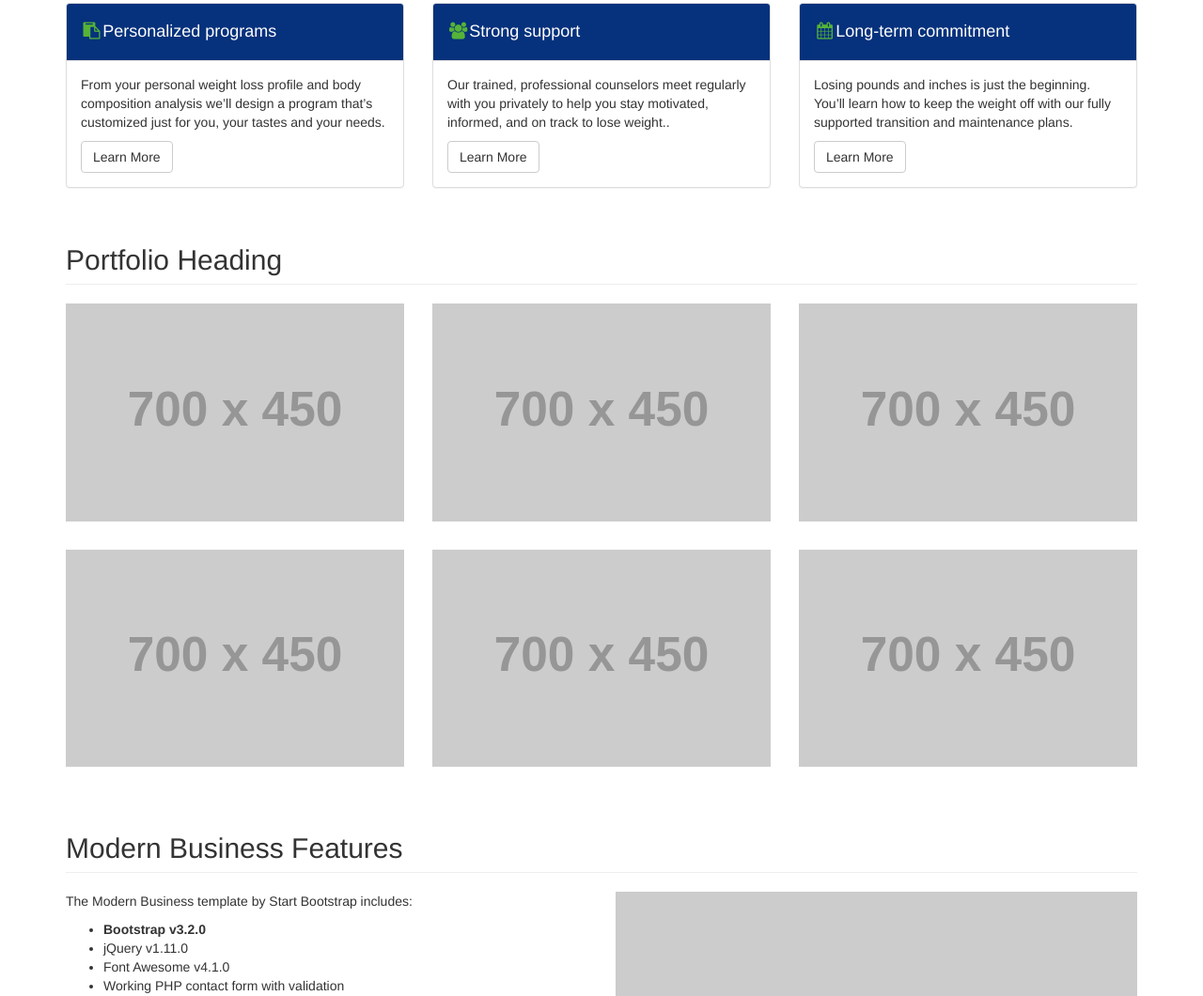
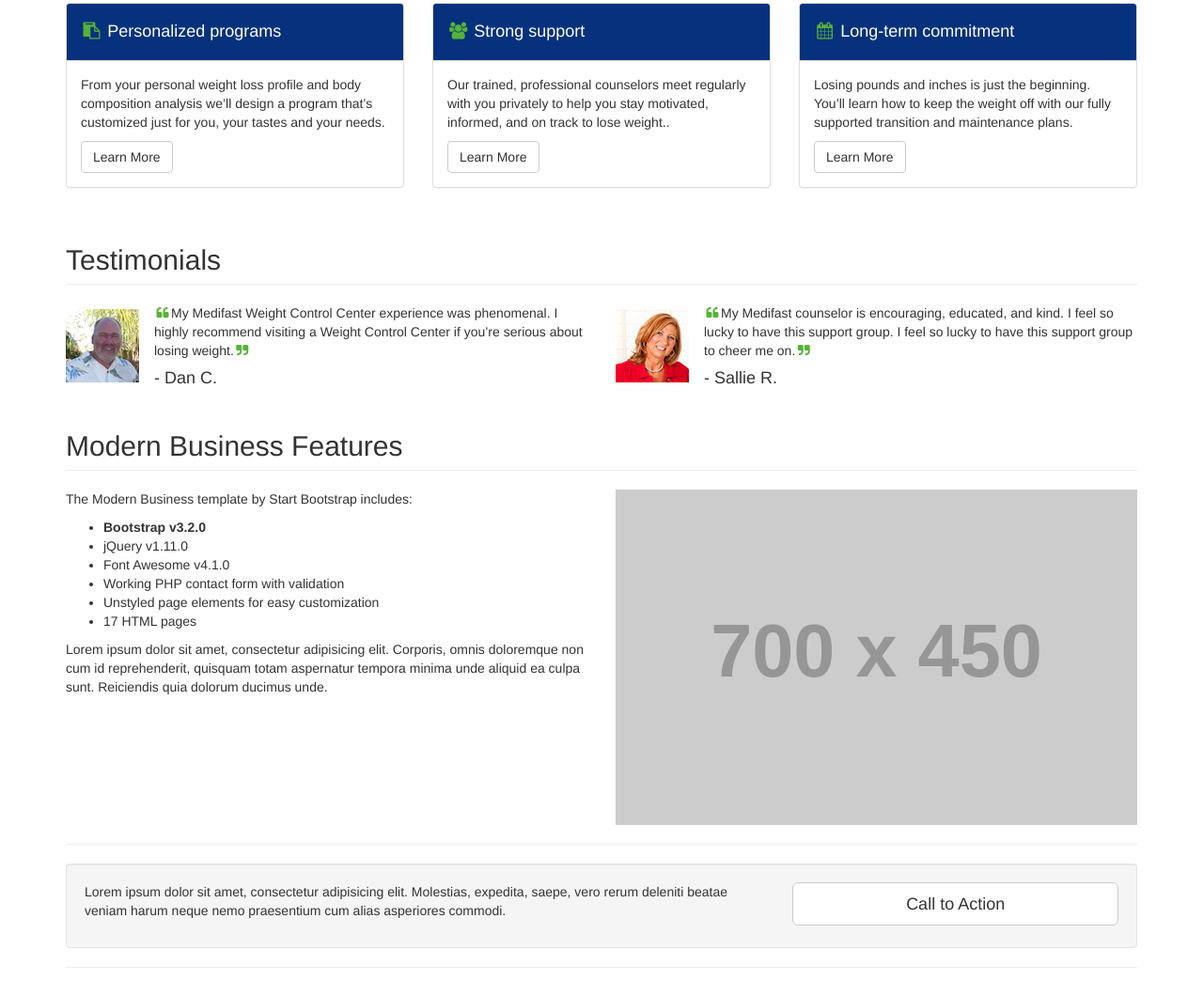
Before and after one commit to hytlee72/MF, a plain HTML site: page index.html in a window 1280 px wide. Shown: the part 898-1958 px from the top of the page at 94% size. Drawn offline with Linux system fonts and the light colour scheme; placeholder pictures from the web are drawn by us.

Commit message:
Add testimonial section to main page

```diff
--- a/index.html
+++ b/index.html
@@ -187,7 +187,7 @@
             <div class="col-md-4">
                 <div class="panel panel-default">
                     <div class="panel-heading">
-                        <h4><i class="fa fa-fw fa-pie-chart"></i>Simple plans</h4>
+                        <h4><i class="fa fa-fw fa-pie-chart"></i> Simple plans</h4>
                     </div>
                     <div class="panel-body">
                         <p>Our weight loss plans are easy to follow and feature our Medifast Meals – delicious, convenient and easy to prepare.</p>
@@ -198,7 +198,7 @@
             <div class="col-md-4">
                 <div class="panel panel-default">
                     <div class="panel-heading">
-                        <h4><i class="fa fa-fw fa-user-md"></i>Smart formula</h4>
+                        <h4><i class="fa fa-fw fa-user-md"></i> Smart formula</h4>
                     </div>
                     <div class="panel-body">
                         <p>Our meals are doctor developed — Medifast is the weight loss brand recommended by over 20,000 doctors since 1980.</p>
@@ -209,7 +209,7 @@
             <div class="col-md-4">
                 <div class="panel panel-default">
                     <div class="panel-heading">
-                        <h4><i class="fa fa-fw fa-clipboard"></i>Personalized programs</h4>
+                        <h4><i class="fa fa-fw fa-clipboard"></i> Personalized programs</h4>
                     </div>
                     <div class="panel-body">
                         <p>From your personal weight loss profile and body composition analysis we’ll design a program that’s customized just for you, your tastes and your needs.</p>
@@ -220,7 +220,7 @@
             <div class="col-md-4">
                 <div class="panel panel-default">
                     <div class="panel-heading">
-                        <h4><i class="fa fa-fw fa-users"></i>Strong support</h4>
+                        <h4><i class="fa fa-fw fa-users"></i> Strong support</h4>
                     </div>
                     <div class="panel-body">
                         <p>Our trained, professional counselors meet regularly with you privately to help you stay motivated, informed, and on track to lose weight..</p>
@@ -231,7 +231,7 @@
              <div class="col-md-4">
                 <div class="panel panel-default">
                     <div class="panel-heading">
-                        <h4><i class="fa fa-fw fa-calendar"></i>Long-term commitment</h4>
+                        <h4><i class="fa fa-fw fa-calendar"></i> Long-term commitment</h4>
                     </div>
                     <div class="panel-body">
                         <p>Losing pounds and inches is just the beginning. You’ll learn how to keep the weight off with our fully supported transition and maintenance plans.</p>
@@ -242,40 +242,42 @@
         </div>
         <!-- /.row -->
 
-        <!-- Portfolio Section -->
+        <!-- Testimonials Section -->
         <div class="row">
             <div class="col-lg-12">
-                <h2 class="page-header">Portfolio Heading</h2>
+                <h2 class="page-header">Testimonials</h2>
             </div>
-            <div class="col-md-4 col-sm-6">
-                <a href="portfolio-item.html">
-                    <img class="img-responsive img-portfolio img-hover" src="http://placehold.it/700x450" alt="">
-                </a>
+            <div class="col-md-6">
+                <div class="media">
+                    <div class="pull-left">
+                        <span class="fa-stack fa-3x">
+                              <!-- <i class="fa fa-circle fa-stack-2x text-primary"></i>
+                              <i class="fa fa-tree fa-stack-1x fa-inverse"></i> -->
+                              <img src="img/testimonials/dan-colvin-tmb.jpg">
+                        </span>
+                    </div>
+                    <div class="media-body">
+                        <p><i class="fa fa-fw fa-quote-left"></i>My Medifast Weight Control Center experience was phenomenal. I highly recommend visiting a Weight Control Center if you’re serious about losing weight.<i class="fa fa-fw fa-quote-right"></i></p>
+                        <h4 class="media-heading">- Dan C.</h4>
+                    </div>
+                </div>
+
             </div>
-            <div class="col-md-4 col-sm-6">
-                <a href="portfolio-item.html">
-                    <img class="img-responsive img-portfolio img-hover" src="http://placehold.it/700x450" alt="">
-                </a>
-            </div>
-            <div class="col-md-4 col-sm-6">
-                <a href="portfolio-item.html">
-                    <img class="img-responsive img-portfolio img-hover" src="http://placehold.it/700x450" alt="">
-                </a>
-            </div>
-            <div class="col-md-4 col-sm-6">
-                <a href="portfolio-item.html">
-                    <img class="img-responsive img-portfolio img-hover" src="http://placehold.it/700x450" alt="">
-                </a>
-            </div>
-            <div class="col-md-4 col-sm-6">
-                <a href="portfolio-item.html">
-                    <img class="img-responsive img-portfolio img-hover" src="http://placehold.it/700x450" alt="">
-                </a>
-            </div>
-            <div class="col-md-4 col-sm-6">
-                <a href="portfolio-item.html">
-                    <img class="img-responsive img-portfolio img-hover" src="http://placehold.it/700x450" alt="">
-                </a>
+            <div class="col-md-6">
+                <div class="media">
+                    <div class="pull-left">
+                        <span class="fa-stack fa-3x">
+                              <!-- <i class="fa fa-circle fa-stack-2x text-primary"></i>
+                              <i class="fa fa-tree fa-stack-1x fa-inverse"></i> -->
+                              <img src="img/testimonials/sallieba-tmb.jpg">
+                        </span>
+                    </div>
+                    <div class="media-body">
+                        <p><i class="fa fa-fw fa-quote-left"></i>My Medifast counselor is encouraging, educated, and kind. I feel so lucky to have this support group. I feel so lucky to have this support group to cheer me on.<i class="fa fa-fw fa-quote-right"></i></p>
+                        <h4 class="media-heading">- Sallie R.</h4>
+                    </div>
+                </div>
+
             </div>
         </div>
         <!-- /.row -->
```
Also changed, not shown: img/testimonials/dan-colvin-tmb.jpg (added), img/testimonials/sallieba-tmb.jpg (added).
